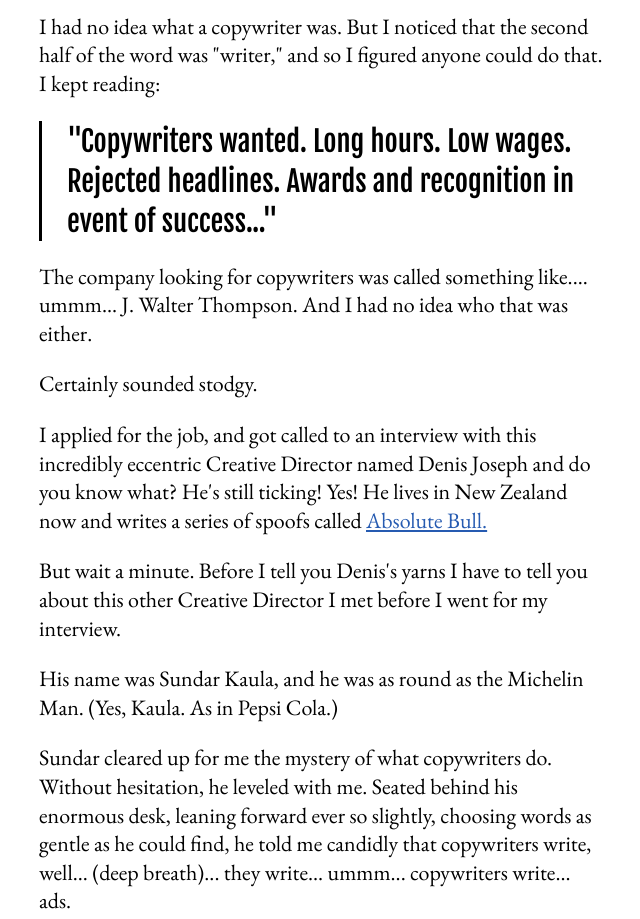
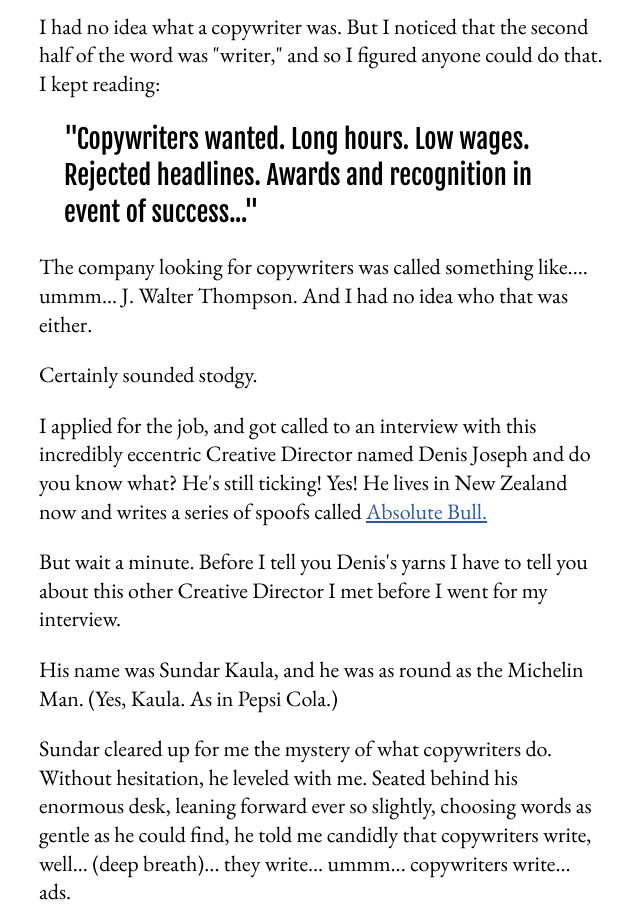
Before and after one commit to vitamineart/mukul-bio-simple-html, a plain HTML site: page index.html in a window 1280 px wide. Shown: the part 1100-2019 px from the top of the page, without its empty margins (318-958 px from the left). Drawn offline with nearby package versions, Linux system fonts and the light colour scheme.

Commit message:
changed blockquote dstyle

```diff
--- a/css/style.css
+++ b/css/style.css
@@ -25,10 +25,10 @@ h1 {
 
 blockquote {
     font-family: 'Fjalla One', sans-serif;
-    font-size: 1.3em;
+    font-size: 1.2em;
     line-height: 1.4;
     padding-left: 25px;
-    border-left: 3px solid #000;
+    border-left: 3px solid #ff90000;
     margin: 0 15px 15px 0;
 }
 
```
